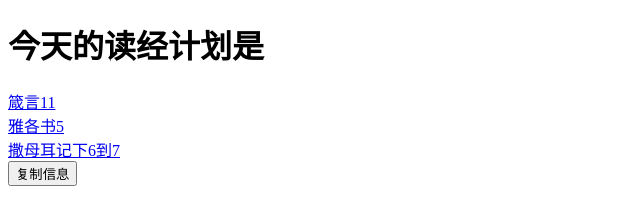
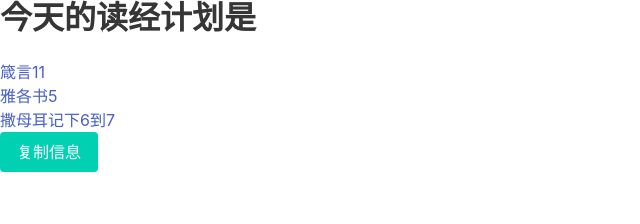
Before and after one commit to urfdvw/readingreminders, a plain HTML site: page index.html in a window 1280 px wide. Shown: the whole page, without its empty margins (0-640 px from the left). Drawn offline with nearby package versions, Linux system fonts and the light colour scheme.

Commit message:
Update index.html

```diff
--- a/index.html
+++ b/index.html
@@ -2,6 +2,7 @@
 <html>
 
 <head>
+    <link rel="stylesheet" href="https://cdn.jsdelivr.net/npm/bulma@0.9.4/css/bulma.min.css">
 </head>
 
 <body>
@@ -21,6 +22,8 @@
             每一书卷的英文简写（用于生成经文地址）
 
     </textarea> -->
+
+
 
     <script src="data.js"></script>
     <script>
@@ -82,6 +85,7 @@
         var line = "今天的读经计划是\n"
 
         var dom = document.createElement("H1");
+        dom.classList.add('title');
         dom.innerHTML = line;
         document.body.appendChild(dom);
 
@@ -179,7 +183,7 @@
             dom.target = "_blank";
             document.body.appendChild(dom);
             var dom = document.createElement("br");
-            document.body.appendChild(dom);
+            document.body.appendChild(document.createElement("br"));
 
             text += line;
 
@@ -200,17 +204,14 @@
             document.body.removeChild(el);
         };
 
-        function func() {
+        var button = document.createElement("button");
+        button.classList.add('button');
+        button.classList.add('is-primary');
+        button.innerHTML = "复制信息";
+        button.onclick = function () {
             copyToClipboard(text);
-        }
-
-        var button = document.createElement("input");
-        button.type = "button";
-        button.value = "复制信息";
-        button.onclick = func;
+        };
         document.body.appendChild(button);
-
-
     </script>
 </body>
 
```
